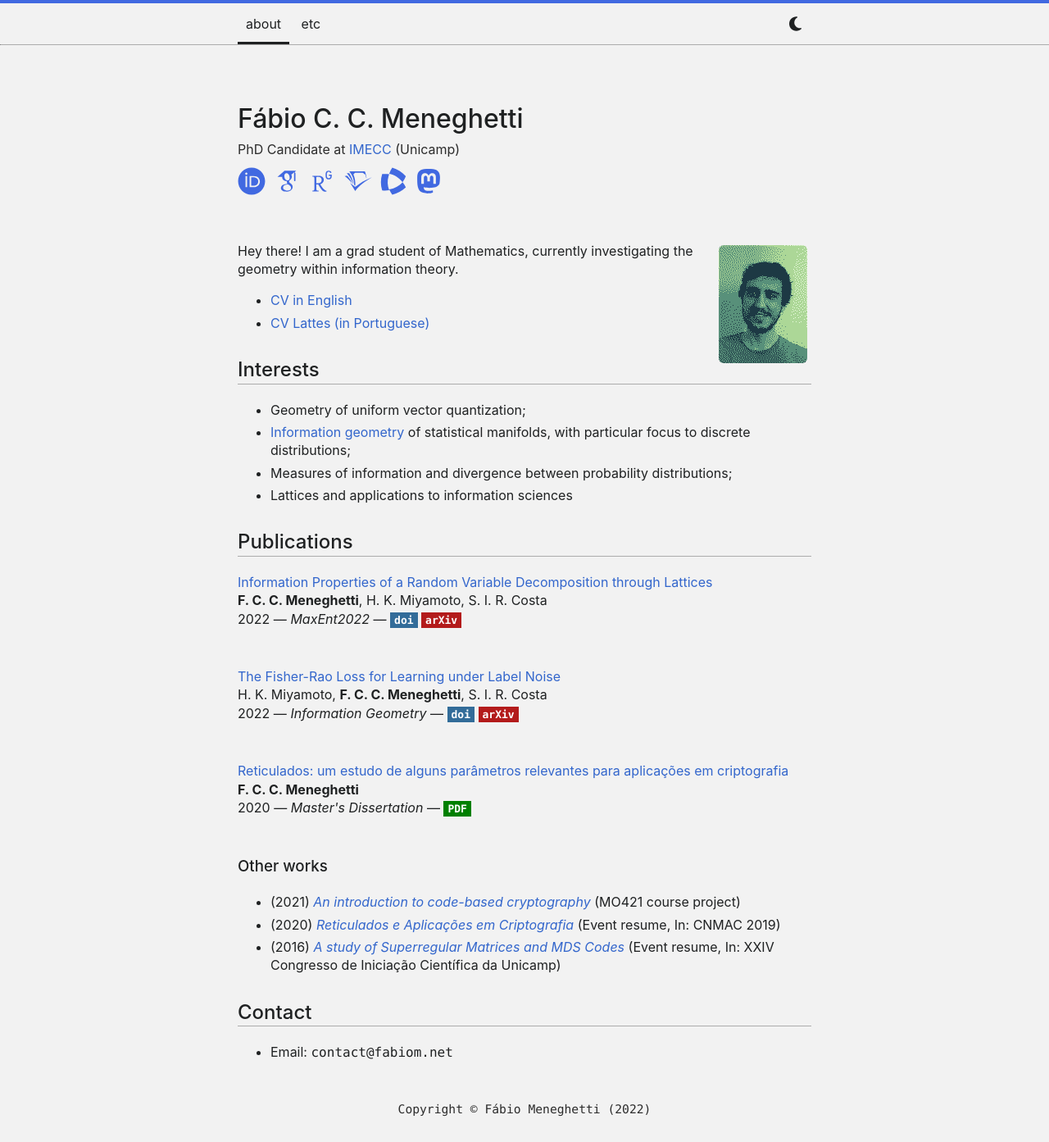
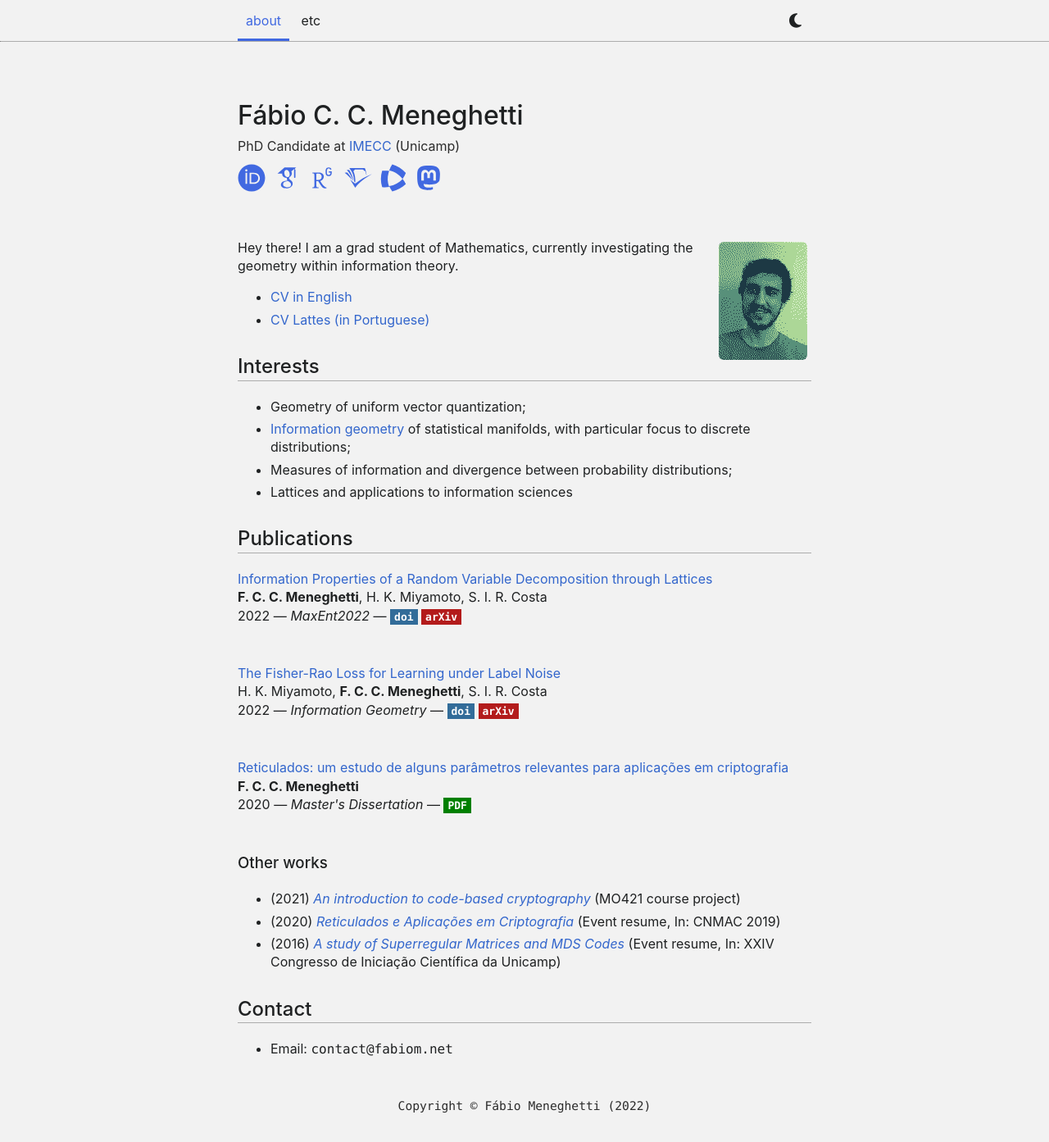
Before and after one commit to fabiom/fabiom.github.io, a Jekyll site: the page built from index.md, in a window 1280 px wide. Shown: the whole page at 82% size. Built offline with Jekyll 4.4.1, drawn with Linux system fonts in a browser that asks for light colours.

Commit message:
Sass files + color in navbar

```diff
--- a/_sass/about.scss
+++ b/_sass/about-sass.scss
@@ -1,4 +1,4 @@
-@import "fonts";
+@import "fonts-sass";
 
 // About page
 
--- a/_sass/style.scss
+++ b/_sass/style.scss
@@ -1,5 +1,5 @@
 @import "vars";
-@import "fonts";
+@import "fonts-sass";
 
 
 // Standard styles
@@ -89,7 +89,6 @@ svg {
 nav {
 
   display: block;
-  border-top: 4px solid var(--accent-color);
 
   ul {
       font-family: var(--font-sans);
@@ -127,6 +126,7 @@ nav {
   .active {
       border-bottom: 3px solid;
       padding-bottom: 11px;
+      color: var(--accent-color)
   }
 
   .theme-selector {
--- a/css/about.scss
+++ b/css/about.scss
@@ -1,3 +1,3 @@
 ---
 ---
-@import "about";
+@import "about-sass";
--- a/css/fonts.scss
+++ b/css/fonts.scss
@@ -1,3 +1,3 @@
 ---
 ---
-@import "fonts";
+@import "fonts-sass";
--- a/css/start.scss
+++ b/css/start.scss
@@ -1,3 +1,3 @@
 ---
 ---
-@import "start";
+@import "start-sass";
```
Also changed, not shown: _sass/fonts-sass.scss (renamed from _sass/fonts.scss), _sass/start-sass.scss (renamed from _sass/start.scss).
